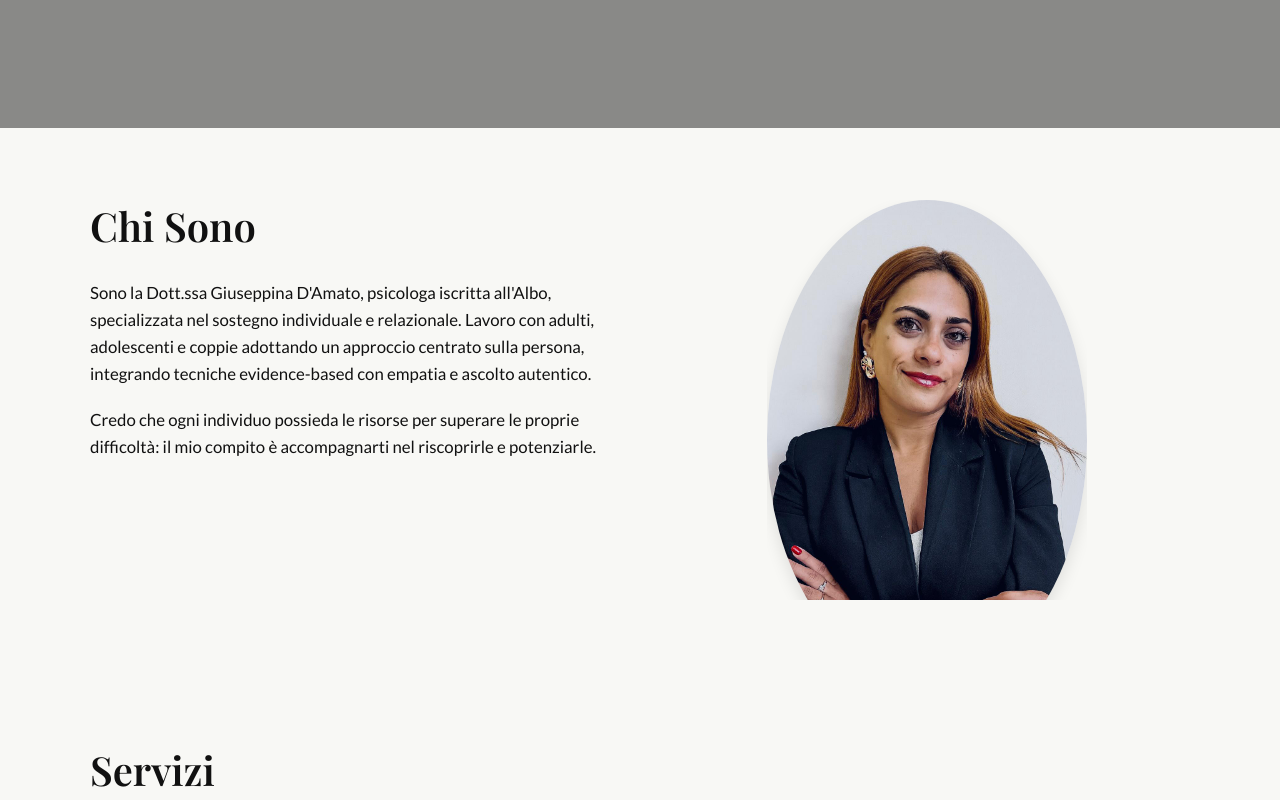
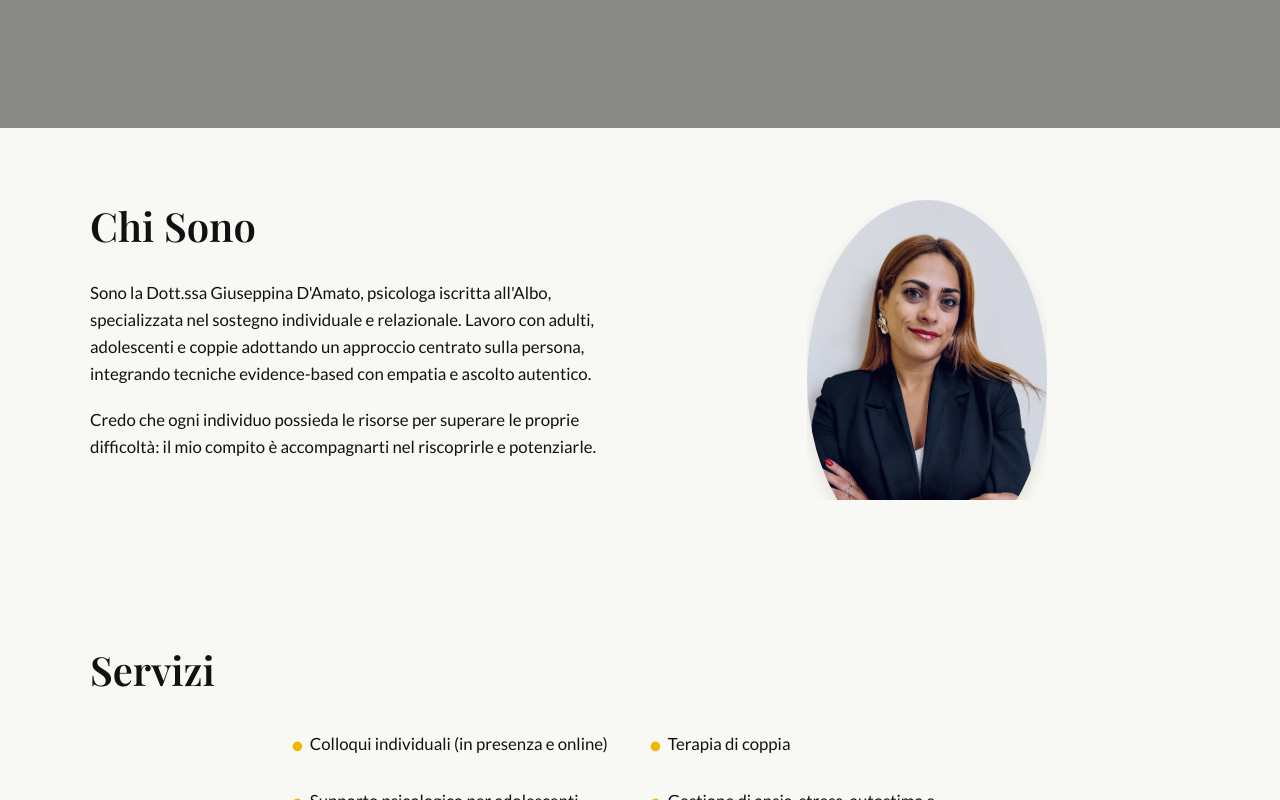
Before and after one commit to MegaRaf1992/GIUSEPPINA-D-AMATO-PSICOLOGA, a plain HTML site: page index.html in a window 1280 px wide. Shown: the part 545-1345 px from the top of the page. Drawn offline with nearby package versions, Linux system fonts and the light colour scheme.

Commit message:
Update style.css

```diff
--- a/style.css
+++ b/style.css
@@ -124,7 +124,7 @@ details p { margin-top: 0.7rem; }
 }
 .about-img img { box-shadow: 0 8px 16px rgba(0,0,0,.1); }
 
-.about-img            { max-width: 320px;
+.about-img            { max-width: 240px;
                         margin-inline: auto; }
 
 .about-img img        { width: 100%;
```
